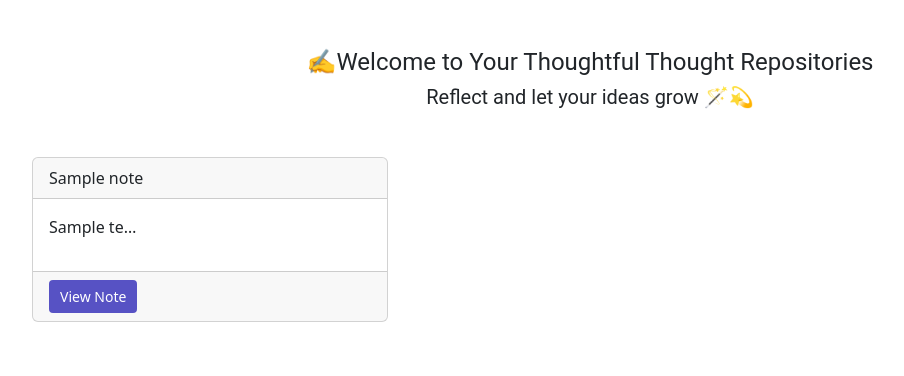
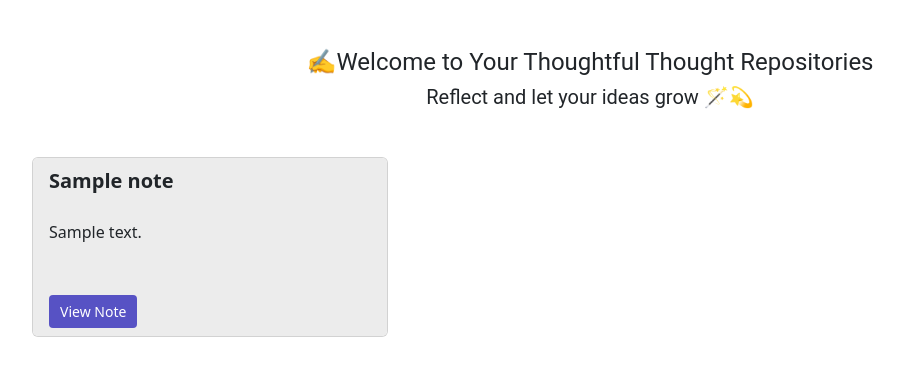
Before and after one commit to jeenakarmi/Notes_Project, a Django app: page /smart/notes/ in a window 1280 px wide. Shown: the part 55-431 px from the top of the page, without its empty margins (50-954 px from the left). Run offline with Django 5.2, Linux system fonts and the light colour scheme; a user stored in the database is signed in; tables that the repository leaves empty hold one stand-in row (values such as "Sample post").

Commit message:
Home page finished

```diff
--- a/notes/templates/notes/notes_list.html
+++ b/notes/templates/notes/notes_list.html
@@ -12,6 +12,17 @@
     .custom-font {
         font-family: 'Roboto', sans-serif;
         font-weight: normal;
+    }
+
+    /* Remove borders from card components */
+    .card-header,
+    .card-body,
+    .card-footer {
+    border: none;
+    background-color: rgb(236, 236, 236) ;/* Set the background color to grey */
+    }
+    .card {
+        height: 180px; /* Adjust the height of card */
     }
 </style>
 
@@ -31,10 +42,10 @@
     {% for note in notes %}  <!-- for loop to get all notes -->
         <div class="col-md-4">  <!-- 3 card in 1 row-->
             <div class="card mb-4">         <!-- mb-4 : spacing between 2 notes vertically -->
-                <div class="card-header">{{note.title }}</div>  <!--  card header: title of note -->
+                <div class="card-header fw-bold fs-5">{{note.title }}</div>  <!--  card header: title of note -->
                 <div class="card-body">
                     <!-- using pipe truncatechars -->
-                    <p>{{note.text|truncatechars:10 }}</p> <!-- showing only 10 characters of note detail -->
+                    <p>{{note.text|truncatechars:20 }}</p> <!-- showing only 10 characters of note detail -->
                 </div>
 
                 <!-- for view Note button -->
```
